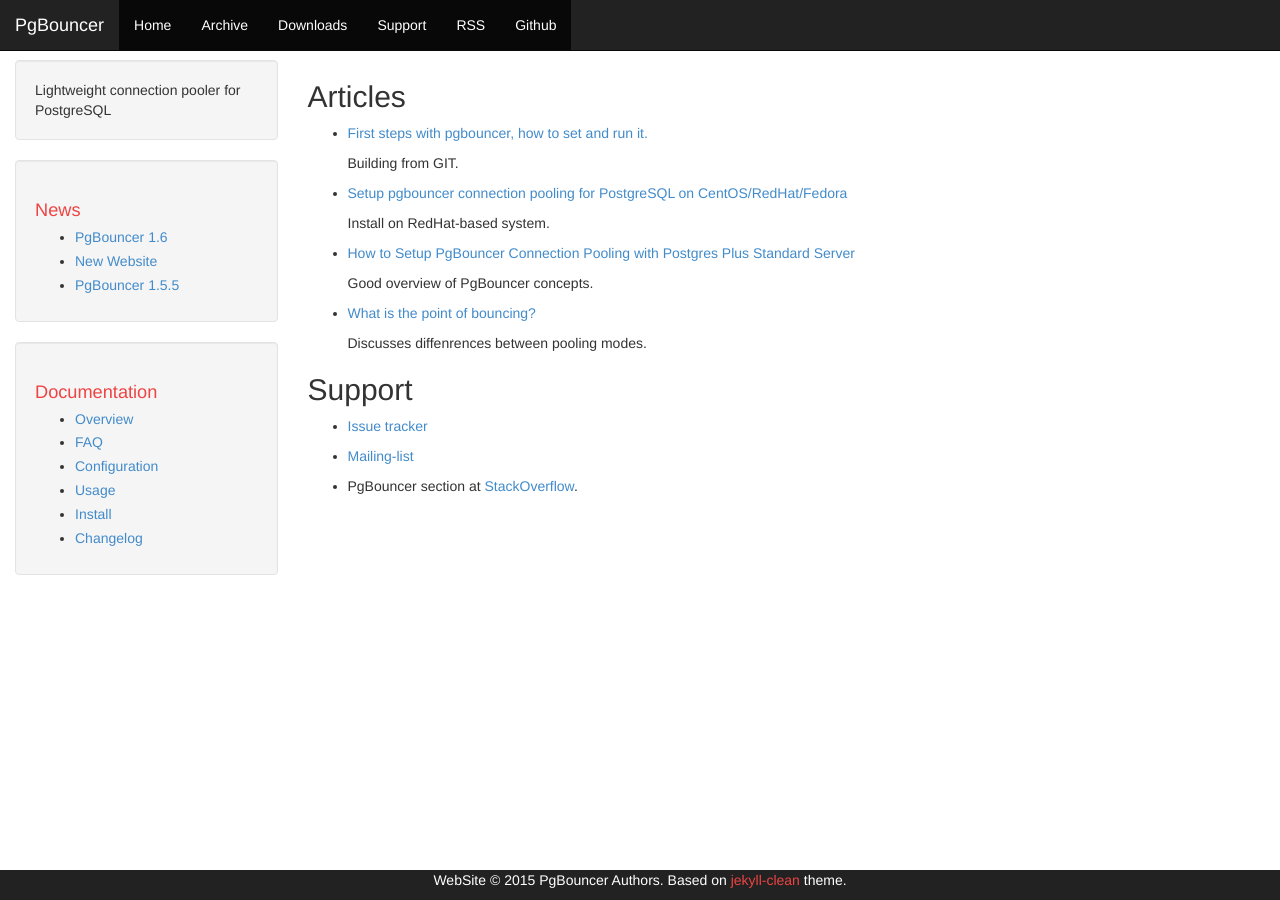
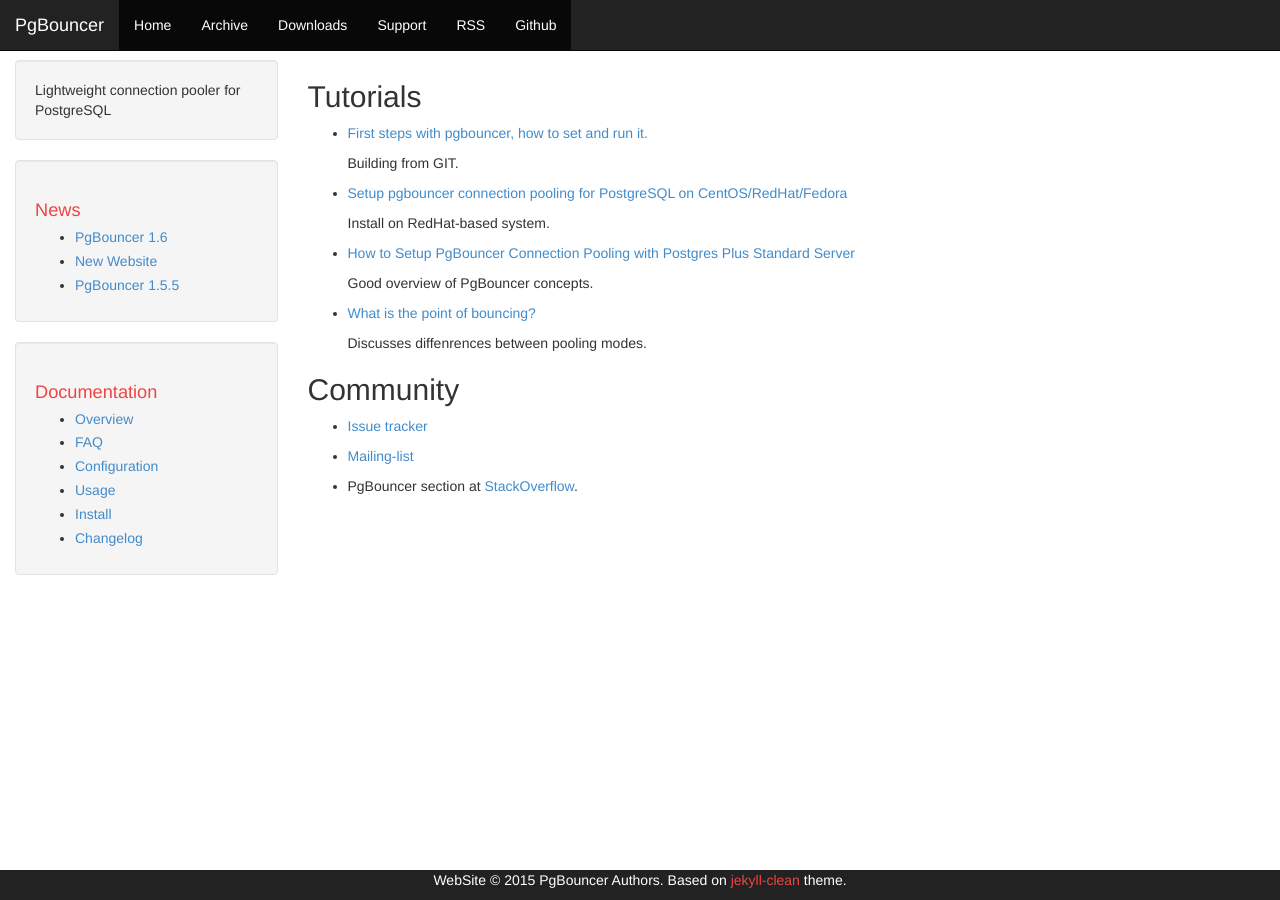
Before and after one commit to postgres-cn/pgbouncer-doc, a Jekyll site: the page built from support.md, in a window 1280 px wide. Built offline with Jekyll 4.4.1, drawn with Linux system fonts in a browser that asks for light colours.

Commit message:
support: rename sections

```diff
--- a/support.md
+++ b/support.md
@@ -3,7 +3,7 @@
 title: Support
 ---
 
-## Articles
+## Tutorials
 
 - [First steps with pgbouncer, how to set and run it.](http://michael.otacoo.com/postgresql-2/first-steps-with-pgbouncer-how-to-set-and-run-it/)
 
@@ -21,7 +21,7 @@
 
   Discusses diffenrences between pooling modes.
 
-## Support
+## Community
 
 - [Issue tracker](https://github.com/pgbouncer/pgbouncer/issues)
 
```
